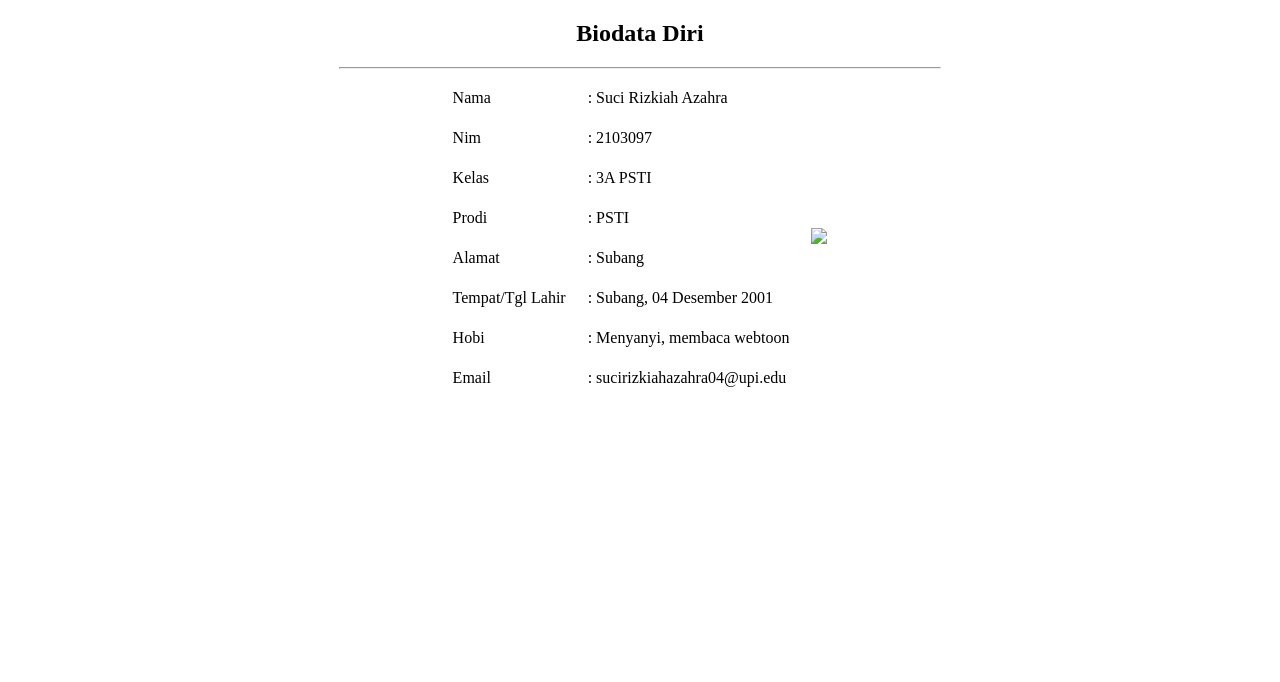
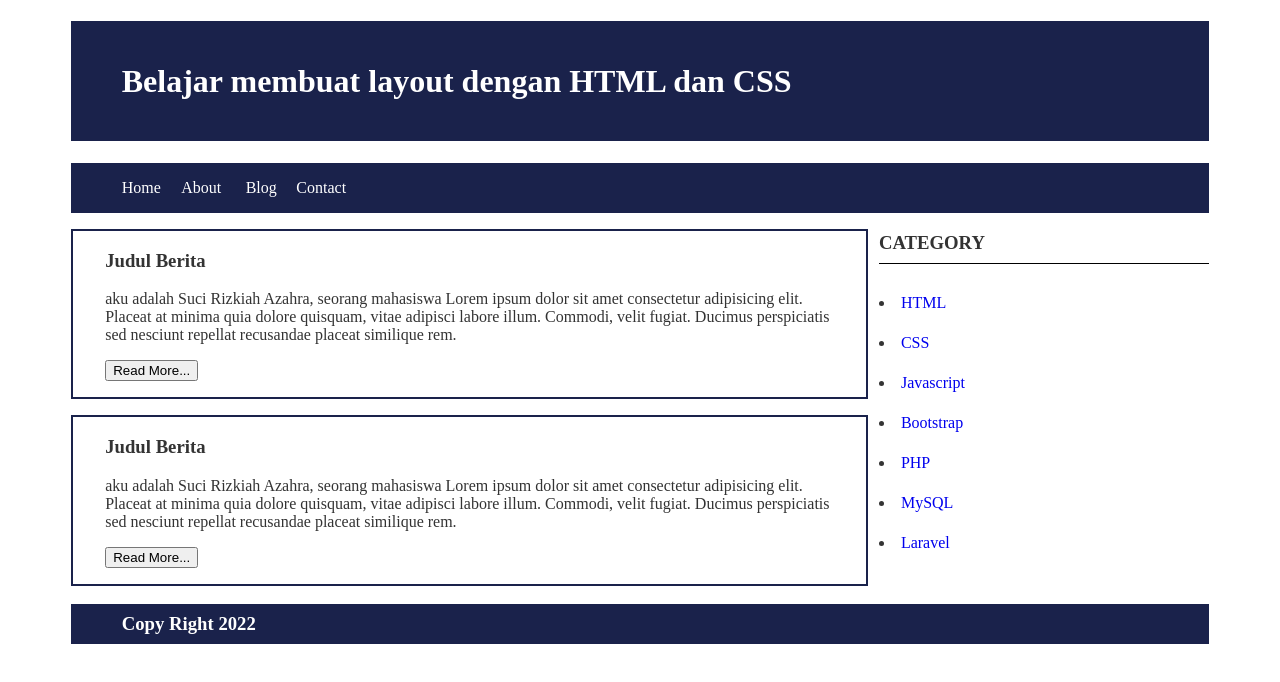
Before and after one commit to sucirizkiah/sucirizkiah.github.io, a plain HTML site: page index.html in a window 1280 px wide. Drawn offline with Linux system fonts and the light colour scheme; files that its build step writes are made by us from their sources.

Commit message:
Add files via upload

```diff
--- /dev/null
+++ b/Style.css
@@ -0,0 +1,78 @@
+header{
+    background: #1A224B;
+    width: 86%;
+    margin: auto;
+    color: #fff;
+    line-height: 120px;
+    padding-left: 4%;
+}
+
+nav{
+    background-color: #1A224B;
+    line-height: 50px;
+    height: 50px;
+    position: relative;
+    width: 90%;
+    margin: 0 auto;
+    padding: 0 auto;
+}
+
+nav ul{
+    list-style: none;
+}
+
+nav ul li a{
+    text-decoration: none;
+    color: #fff;
+    width: 60px;
+    float: left;
+    display: block;
+    text-align: center;
+}
+
+#container{
+    width: 90%;
+    margin: auto;
+    min-height: 100px;
+    overflow: hidden;
+    background: white;
+    color: #333;
+}
+.kiri{
+    width: 70%;
+    float: left;
+    margin: auto;
+    background: #fff;
+}
+.content{
+    border: 2px solid #1A224B;
+    margin-top: 1pc;
+    padding-bottom: 1pc;
+    padding-left: 2pc;
+    padding-right: 2pc;
+}
+.kanan{
+    width: 29%;
+    float: right;
+    margin: auto;
+    background: #fff;
+}
+.kanan a{
+    text-decoration: none;
+    line-height: 40px;
+  }
+  .kanan h3{
+    border-bottom: 1px solid black;
+    padding-bottom: 3%;
+  }
+  footer{
+    background: #1a224b;
+    /* width seberapa panjang header tersebut */
+    width: 86% ;
+    /* margin untuk ngasih jarak ke luar */
+    margin: 0 auto;
+    color: #fff;
+    padding-left: 4%;
+    line-height: 40px;
+    margin-top: 1%;
+  }
--- a/index.html
+++ b/index.html
@@ -4,57 +4,59 @@
     <meta charset="UTF-8">
     <meta http-equiv="X-UA-Compatible" content="IE=edge">
     <meta name="viewport" content="width=, initial-scale=1.0">
+    <link rel="stylesheet" href="css/Style.css">
     <title>Document</title>
 </head>
 <body>
-    <section>
-        <h1 align="center">Biodata Diri</h1>
-        <hr width="600px">
-        <table align="center" cellpadding="10px" widht="600px">
-            <tr>
-                <td>Nama</td>
-                <td>: Suci Rizkiah Azahra</td>
-                <td rowspan="8"><img src="img/Suci.jpeg" height="200px" widht="170px"></td>
-            </tr>
-            <tr>
-                <td>Nim</td>
-                <td>: 2103097</td>
-            </tr>
-            <tr>
-                <td>Kelas</td>
-                <td>: 3A PSTI</td>
-            </tr>
-            <tr>
-                <td>Prodi</td>
-                <td>: PSTI</td>
-            </tr>
-            <tr>
-                <td>Alamat</td>
-                <td>: Subang</td>
-            </tr>
-            <tr>
-                <td>Tempat/Tgl Lahir</td>
-                <td>: Subang, 04 Desember 2001</td>
-            </tr>
-            <tr>
-                <td>Hobi</td>
-                <td>: Menyanyi, membaca webtoon</td>
-            </tr>
-            <tr>
-                <td>Email</td>
-                <td>: sucirizkiahazahra04@upi.edu</td>
-            </tr>
-        </table>
+    <!--ini adalah header-->
+    <header>
+        <h1>Belajar membuat layout dengan HTML dan CSS</h1>
+    </header>
 
+    <!--ini adalah navigasi menu-->
+    <nav>
+        <ul>
+            <li><a href="#">Home</a></li>
+            <li><a href="#">About</a></li>
+            <li><a href="#">Blog</a></li>
+            <li><a href="#">Contact</a></li>
+        </ul>
+    </nav>
 
-    </section>
+    <!-- ini adalah container -->
+    <div id="container">
+        <section class="kiri">
+            <div class="content">
+                <h3>Judul Berita</h3>
+                <p>
+                    aku adalah Suci Rizkiah Azahra, seorang mahasiswa Lorem ipsum dolor sit amet consectetur adipisicing elit. Placeat at minima quia dolore quisquam, vitae adipisci labore illum. Commodi, velit fugiat. Ducimus perspiciatis sed nesciunt repellat recusandae placeat similique rem.
+                </p>
+                <button>Read More...</button>
+            </div>
+            <div class="content">
+                <h3>Judul Berita</h3>
+                <p>
+                    aku adalah Suci Rizkiah Azahra, seorang mahasiswa Lorem ipsum dolor sit amet consectetur adipisicing elit. Placeat at minima quia dolore quisquam, vitae adipisci labore illum. Commodi, velit fugiat. Ducimus perspiciatis sed nesciunt repellat recusandae placeat similique rem.
+                </p>
+                <button>Read More...</button>
+            </div>
+        </section>
 
-    <div>
-
+        <section class="kanan">
+            <div class="content_dua">
+                <h3>CATEGORY</h3>
+                    <li><a href="#">HTML</a></li>
+                    <li><a href="#">CSS</a></li>
+                    <li><a href="#">Javascript</a></li>
+                    <li><a href="#">Bootstrap</a></li>
+                    <li><a href="#">PHP</a></li>
+                    <li><a href="#">MySQL</a></li>
+                    <li><a href="#">Laravel</a></li>
+            </div>
+        </section>
     </div>
 
+    <!-- ini adalah footer -->
     <footer>
-        <!--ini adalah block footer-->
+        <h3>Copy Right 2022</h3>
     </footer>
-</body>
-</html>
```
